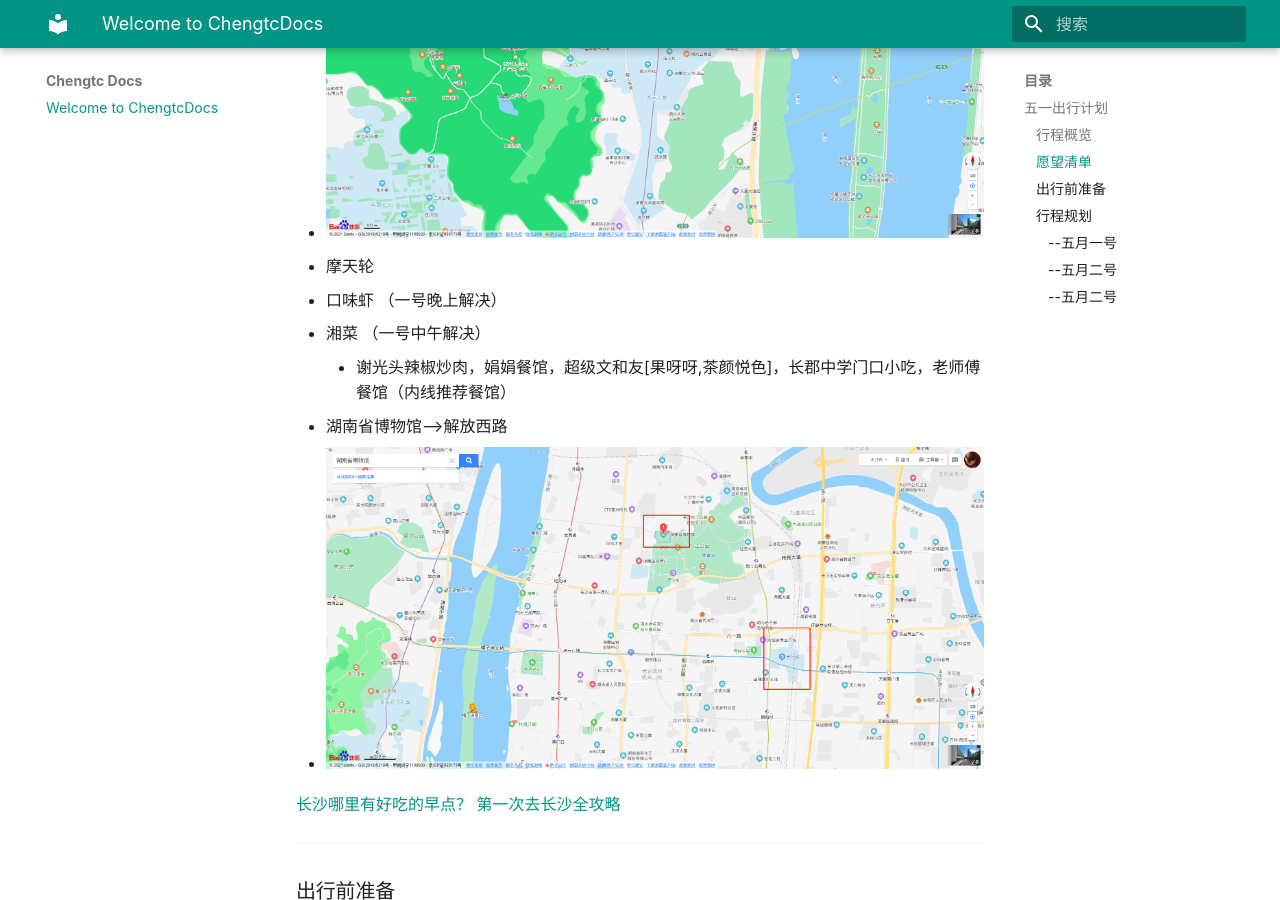
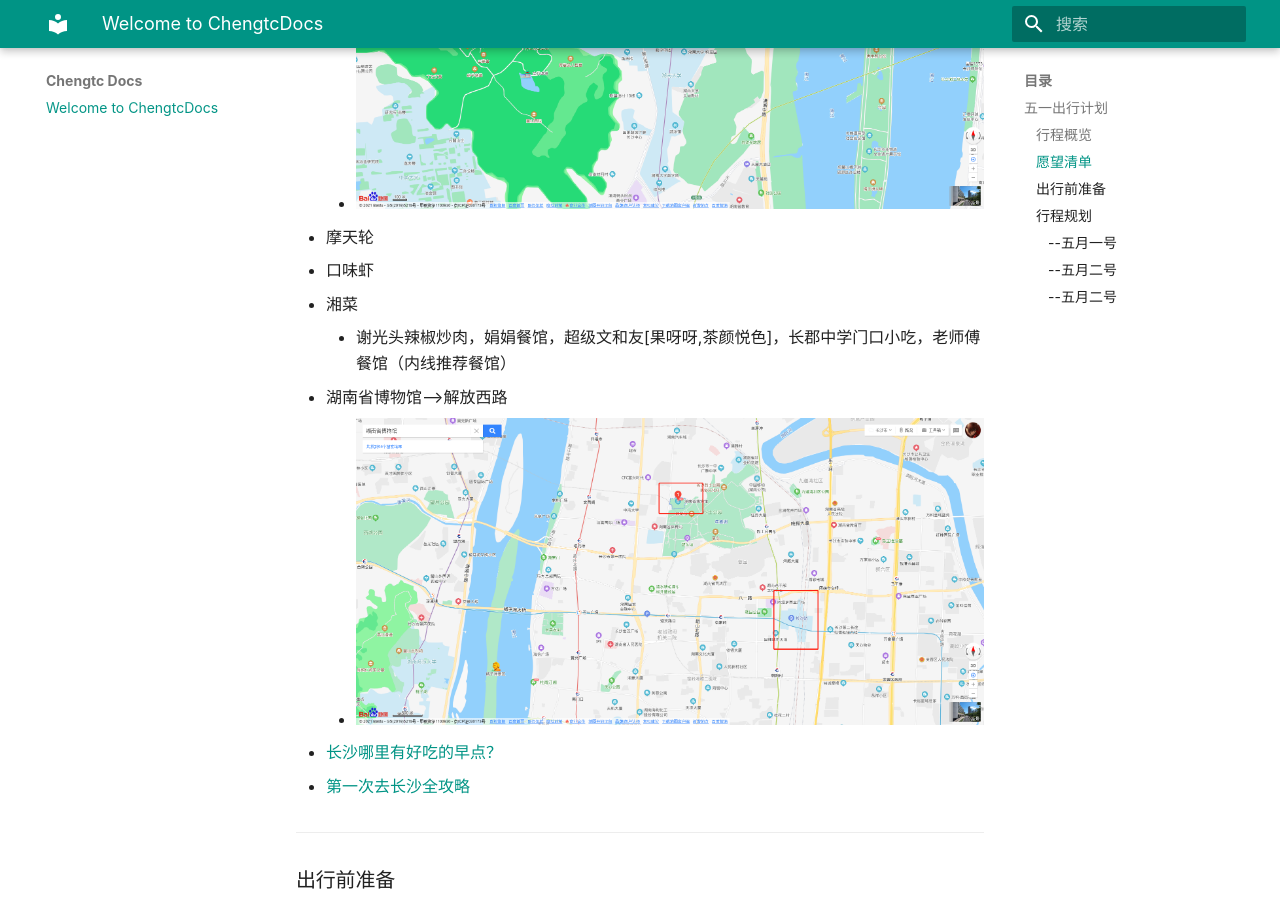
Before and after one commit to chengtianci/wiki, an MkDocs documentation site: the page built from docs/index.md, in a window 1280 px wide and 900 px high, scrolled down 1042 px. Built offline with MkDocs 1.6.1 and Material for MkDocs 9.7.7, drawn with Linux system fonts in a browser that asks for light colours; some web fonts are replaced.

Commit message:
起停脚本

```diff
--- a/docs/index.md
+++ b/docs/index.md
@@ -10,20 +10,21 @@
 ---
 ### 愿望清单
  - 亦间酒店 【湖南省长沙市雨花区车站南路161号】
- -  <img src="./images/2.png" alt="亦间酒店" style="zoom:50%;" />
+    -  <img src="./images/2.png" alt="亦间酒店" style="zoom:50%;" />
  - 橘子洲 (湖南省长沙市岳麓区橘子洲头2号)
  - 岳麓书院 (湖南省长沙市岳麓区麓山南路(湖南大学内)
  - 烟花 （在橘子洲）
- - <img src="./images/1.png" alt="岳麓书院" style="zoom:50%;" />
+    - <img src="./images/1.png" alt="岳麓书院" style="zoom:50%;" />
  - 摩天轮
- - 口味虾 （一号晚上解决）
- - 湘菜 （一号中午解决）
+ - 口味虾
+ - 湘菜
     - 谢光头辣椒炒肉，娟娟餐馆，超级文和友[果呀呀,茶颜悦色]，长郡中学门口小吃，老师傅餐馆（内线推荐餐馆）
  - 湖南省博物馆-->解放西路
- - <img src="./images/3.png" alt="湖南省博物馆" style="zoom:50%;" />
+    - <img src="./images/3.png" alt="湖南省博物馆" style="zoom:50%;" />
 
- [长沙哪里有好吃的早点？](https://www.zhihu.com/question/54173439)
- [第一次去长沙全攻略](https://m.mafengwo.cn/mmobile/guidepolymeric/detail?id=1110000008477146461)
+ - [长沙哪里有好吃的早点？](https://www.zhihu.com/question/54173439)
+
+ - [第一次去长沙全攻略](https://m.mafengwo.cn/mmobile/guidepolymeric/detail?id=1110000008477146461)
  ---
 ### 出行前准备
 <!--  -->
--- /dev/null
+++ b/save_pid.txt
@@ -0,0 +1 @@
+456
```
Also changed, not shown: 2 other files.
